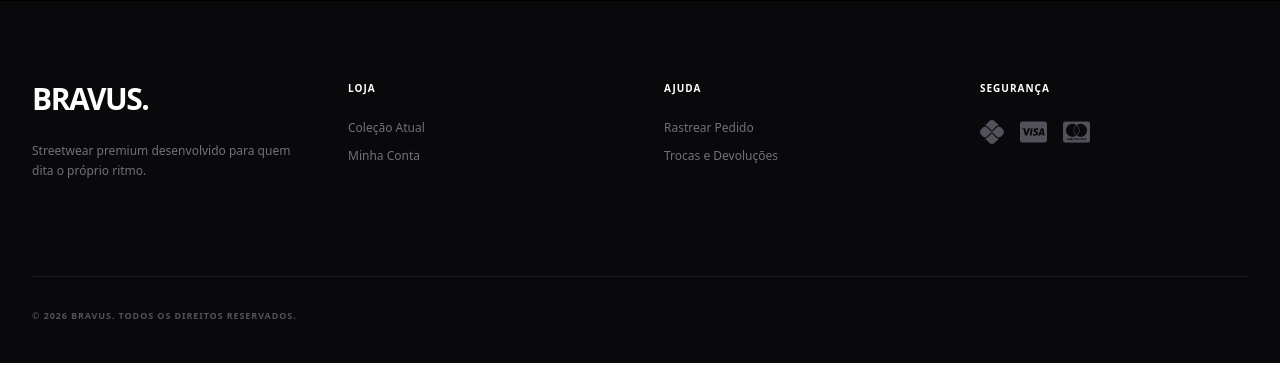
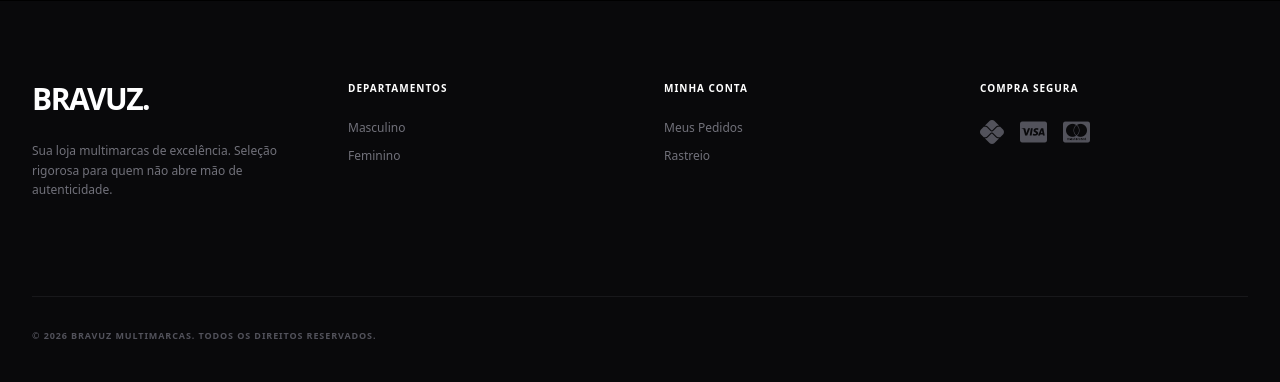
Before and after one commit to DevLeonan/bravuz, a Django app: page / in a window 1280 px wide. Shown: the part 2569-2951 px from the top of the page. Run offline with Django 5.2, Linux system fonts and the light colour scheme; data that the repository does not hold is empty; some libraries are stand-ins or nearby versions.

Commit message:
Adicionando motor de promocoes e atualizando index

```diff
--- a/loja/templates/loja/index.html
+++ b/loja/templates/loja/index.html
@@ -3,7 +3,7 @@
 <head>
     <meta charset="UTF-8">
     <meta name="viewport" content="width=device-width, initial-scale=1.0">
-    <title>Bravus | O Seu Estilo</title>
+    <title>Bravuz | Multimarcas Premium</title>
     <script src="https://cdn.tailwindcss.com"></script>
     <link rel="stylesheet" href="https://cdnjs.cloudflare.com/ajax/libs/font-awesome/6.4.0/css/all.min.css">
     <style>
@@ -20,10 +20,10 @@
         <div class="animate-scroll">
             <span class="mx-4">🔥 FRETE FIXO PARA TODO O BRASIL</span><span class="mx-4">|</span>
             <span class="mx-4">⚡ GANHE 5% DE CASHBACK EM TODAS AS COMPRAS</span><span class="mx-4">|</span>
-            <span class="mx-4">🔥 INDIQUE UM AMIGO E GANHE R$ 10</span><span class="mx-4">|</span>
+            <span class="mx-4">🔥 AS MELHORES MARCAS EM UM SÓ LUGAR</span><span class="mx-4">|</span>
             <span class="mx-4">🔥 FRETE FIXO PARA TODO O BRASIL</span><span class="mx-4">|</span>
             <span class="mx-4">⚡ GANHE 5% DE CASHBACK EM TODAS AS COMPRAS</span><span class="mx-4">|</span>
-            <span class="mx-4">🔥 INDIQUE UM AMIGO E GANHE R$ 10</span>
+            <span class="mx-4">🔥 AS MELHORES MARCAS EM UM SÓ LUGAR</span>
         </div>
     </div>
 
@@ -31,7 +31,7 @@
         <div class="max-w-[1400px] mx-auto px-4 sm:px-6 lg:px-8">
             <div class="flex justify-between items-center h-20">
                 <a href="/" class="flex-shrink-0 flex items-center cursor-pointer hover:opacity-80 transition-opacity duration-300">
-                    <span class="font-black text-4xl tracking-tighter uppercase">Bravus.</span>
+                    <span class="font-black text-4xl tracking-tighter uppercase">Bravuz.</span>
                 </a>
 
                 <div class="flex items-center space-x-8">
@@ -55,18 +55,18 @@
     </header>
 
     <section class="relative h-[90vh] flex items-center justify-center overflow-hidden bg-black">
-        <img src="https://images.unsplash.com/photo-1552374196-1ab2a1c593e8?q=80&w=2000&auto=format&fit=crop" class="absolute inset-0 w-full h-full object-cover opacity-60 object-top scale-105 animate-[pulse_20s_ease-in-out_infinite]" alt="Bravus Nova Coleção">
+        <img src="https://images.unsplash.com/photo-1552374196-1ab2a1c593e8?q=80&w=2000&auto=format&fit=crop" class="absolute inset-0 w-full h-full object-cover opacity-60 object-top scale-105 animate-[pulse_20s_ease-in-out_infinite]" alt="Bravuz Vitrine Multimarcas">
         <div class="absolute inset-0 bg-gradient-to-t from-zinc-950 via-black/40 to-black/20"></div>
 
         <div class="relative z-10 text-center px-4 w-full flex flex-col items-center mt-20">
-            <span class="text-yellow-400 font-bold tracking-[0.3em] uppercase text-xs mb-6 inline-block border border-yellow-400/30 px-4 py-1">Drop 01 • Inverno 2026</span>
+            <span class="text-yellow-400 font-bold tracking-[0.3em] uppercase text-xs mb-6 inline-block border border-yellow-400/30 px-4 py-1">Curadoria Premium</span>
 
             <h1 class="text-6xl md:text-8xl lg:text-[9rem] font-black text-white mb-6 uppercase tracking-tighter leading-[0.85]">
-                Dite as <br><span class="text-transparent bg-clip-text bg-gradient-to-r from-zinc-100 to-zinc-500">Regras.</span>
+                As Maiores <br><span class="text-transparent bg-clip-text bg-gradient-to-r from-zinc-100 to-zinc-500">Marcas.</span>
             </h1>
 
             <p class="text-zinc-300 max-w-xl mx-auto font-light mb-12 md:text-lg tracking-wide">
-                Streetwear de alta performance construído para quem não pede licença. Descubra a nova coleção.
+                A sua plataforma multimarcas definitiva. Encontre os drops mais cobiçados do streetwear e da moda casual em um único lugar.
             </p>
 
             <div class="flex flex-col sm:flex-row gap-4 justify-center w-full max-w-md">
@@ -89,7 +89,6 @@
 
     <!-- SEÇÃO OFERTA DO DIA (AUTOMÁTICA) -->
     <section id="oferta-diaria" class="bg-yellow-400 border-y-[6px] border-black py-10 relative overflow-hidden">
-        <!-- Elemento de fundo para dar estilo -->
         <div class="absolute -right-20 -top-20 opacity-10 transform rotate-12">
             <i class="fa-solid fa-bolt text-[300px] text-black"></i>
         </div>
@@ -129,7 +128,7 @@
 
             <div class="w-full md:w-auto flex-shrink-0">
                 <button onclick="document.getElementById('produtos').scrollIntoView({ behavior: 'smooth' })" class="w-full md:w-auto bg-black text-white px-10 py-6 font-black uppercase tracking-widest text-sm hover:bg-white hover:text-black transition-all duration-300 shadow-[8px_8px_0px_0px_rgba(0,0,0,1)] hover:shadow-none hover:translate-x-2 hover:translate-y-2">
-                    Aproveitar Promoção
+                    Ver Catálogo
                 </button>
             </div>
         </div>
@@ -139,8 +138,8 @@
 
         <div class="mb-8 flex flex-col md:flex-row justify-between items-end gap-6 border-b border-zinc-200 pb-6">
             <div>
-                <h2 class="text-4xl md:text-5xl font-black uppercase tracking-tighter text-zinc-900 leading-none">Catálogo</h2>
-                <p class="text-zinc-500 mt-2 font-medium uppercase tracking-widest text-xs">Deslize para explorar as categorias</p>
+                <h2 class="text-4xl md:text-5xl font-black uppercase tracking-tighter text-zinc-900 leading-none">Vitrine</h2>
+                <p class="text-zinc-500 mt-2 font-medium uppercase tracking-widest text-xs">As melhores marcas selecionadas para você</p>
             </div>
 
             <div class="flex gap-2" id="botoes-filtro-genero">
@@ -163,26 +162,27 @@
     <section class="bg-black text-white py-32 relative overflow-hidden">
         <div class="max-w-7xl mx-auto px-4 sm:px-6 lg:px-8 relative z-10 flex flex-col md:flex-row items-center gap-16">
             <div class="w-full md:w-1/2">
-                <span class="text-yellow-400 font-bold tracking-[0.2em] uppercase text-xs mb-4 block">A Cultura Bravus</span>
-                <h2 class="text-5xl md:text-7xl font-black uppercase tracking-tighter mb-8 leading-[0.9]">O Poder da <br><span class="text-transparent bg-clip-text bg-gradient-to-r from-zinc-500 to-zinc-100">Comunidade.</span></h2>
+                <span class="text-yellow-400 font-bold tracking-[0.2em] uppercase text-xs mb-4 block">A Experiência Bravuz</span>
+                <h2 class="text-5xl md:text-7xl font-black uppercase tracking-tighter mb-8 leading-[0.9]">O Seu Estilo <br><span class="text-transparent bg-clip-text bg-gradient-to-r from-zinc-500 to-zinc-100">Sem Limites.</span></h2>
                 <p class="text-zinc-400 text-lg mb-10 font-light leading-relaxed max-w-md">
-                    Não somos apenas uma marca. Somos um ecossistema. Com o nosso programa de fidelidade, você constrói o seu império enquanto veste o nosso.
+                    Nós rodamos o mercado para trazer a curadoria perfeita até você. Na Bravuz, você encontra as maiores grifes nacionais e internacionais com garantia de originalidade e benefícios exclusivos.
                 </p>
                 <div class="flex gap-10 border-t border-zinc-800 pt-8">
                     <div class="flex flex-col">
-                        <span class="text-4xl font-black text-white mb-1">5%</span>
-                        <span class="text-[10px] text-zinc-500 uppercase tracking-widest font-bold">Cashback Fixo</span>
+                        <span class="text-4xl font-black text-white mb-1">100%</span>
+                        <span class="text-[10px] text-zinc-500 uppercase tracking-widest font-bold">Originais</span>
                     </div>
                     <div class="w-px bg-zinc-800"></div>
                     <div class="flex flex-col">
-                        <span class="text-4xl font-black text-white mb-1">R$ 10</span>
-                        <span class="text-[10px] text-zinc-500 uppercase tracking-widest font-bold">Por Indicação</span>
+                        <span class="text-4xl font-black text-white mb-1">5%</span>
+                        <span class="text-[10px] text-zinc-500 uppercase tracking-widest font-bold">Cashback Fixo</span>
                     </div>
                 </div>
             </div>
             <div class="w-full md:w-1/2 relative group">
                 <div class="absolute inset-0 bg-yellow-400 transform translate-x-6 translate-y-6 transition-transform duration-500 group-hover:translate-x-3 group-hover:translate-y-3"></div>
-                <img src="https://images.unsplash.com/photo-1523398002811-999aa8e8f821?q=80&w=1000&auto=format&fit=crop" alt="Bravus Quality" class="relative z-10 w-full h-[600px] object-cover grayscale hover:grayscale-0 transition-all duration-700 shadow-2xl">
+                <!-- Imagem Corrigida com Pexels (Alta estabilidade) -->
+                <img src="https://images.pexels.com/photos/1183266/pexels-photo-1183266.jpeg?auto=compress&cs=tinysrgb&w=1000" alt="Bravuz Quality" class="relative z-10 w-full h-[600px] object-cover grayscale hover:grayscale-0 transition-all duration-700 shadow-2xl">
             </div>
         </div>
     </section>
@@ -191,25 +191,25 @@
         <div class="max-w-[1400px] mx-auto px-4 sm:px-6 lg:px-8">
             <div class="grid grid-cols-1 md:grid-cols-4 gap-12 mb-16">
                 <div class="col-span-1 md:col-span-1">
-                    <span class="font-black text-3xl tracking-tighter uppercase text-white block mb-6">Bravus.</span>
-                    <p class="text-xs text-zinc-500 mb-8 font-medium leading-relaxed max-w-xs">Streetwear premium desenvolvido para quem dita o próprio ritmo.</p>
+                    <span class="font-black text-3xl tracking-tighter uppercase text-white block mb-6">Bravuz.</span>
+                    <p class="text-xs text-zinc-500 mb-8 font-medium leading-relaxed max-w-xs">Sua loja multimarcas de excelência. Seleção rigorosa para quem não abre mão de autenticidade.</p>
                 </div>
                 <div>
-                    <h4 class="text-white font-bold uppercase tracking-widest text-[10px] mb-6">Loja</h4>
+                    <h4 class="text-white font-bold uppercase tracking-widest text-[10px] mb-6">Departamentos</h4>
                     <ul class="space-y-3 text-xs font-medium text-zinc-500">
-                        <li><a href="#produtos" class="hover:text-white transition-colors">Coleção Atual</a></li>
-                        <li><a href="/clientes/perfil/" class="hover:text-white transition-colors">Minha Conta</a></li>
+                        <li><a href="#produtos" class="hover:text-white transition-colors">Masculino</a></li>
+                        <li><a href="#produtos" class="hover:text-white transition-colors">Feminino</a></li>
                     </ul>
                 </div>
                 <div>
-                    <h4 class="text-white font-bold uppercase tracking-widest text-[10px] mb-6">Ajuda</h4>
+                    <h4 class="text-white font-bold uppercase tracking-widest text-[10px] mb-6">Minha Conta</h4>
                     <ul class="space-y-3 text-xs font-medium text-zinc-500">
-                        <li><a href="#" class="hover:text-white transition-colors">Rastrear Pedido</a></li>
-                        <li><a href="#" class="hover:text-white transition-colors">Trocas e Devoluções</a></li>
+                        <li><a href="/clientes/perfil/" class="hover:text-white transition-colors">Meus Pedidos</a></li>
+                        <li><a href="/clientes/perfil/" class="hover:text-white transition-colors">Rastreio</a></li>
                     </ul>
                 </div>
                 <div>
-                    <h4 class="text-white font-bold uppercase tracking-widest text-[10px] mb-6">Segurança</h4>
+                    <h4 class="text-white font-bold uppercase tracking-widest text-[10px] mb-6">Compra Segura</h4>
                     <div class="flex gap-4 text-2xl text-zinc-600">
                         <i class="fa-brands fa-pix hover:text-teal-400 transition-colors"></i>
                         <i class="fa-brands fa-cc-visa hover:text-white transition-colors"></i>
@@ -218,7 +218,7 @@
                 </div>
             </div>
             <div class="pt-8 border-t border-zinc-900 flex flex-col md:flex-row justify-between items-center gap-4">
-                <p class="text-[9px] font-bold uppercase tracking-widest text-zinc-600">&copy; 2026 Bravus. Todos os direitos reservados.</p>
+                <p class="text-[9px] font-bold uppercase tracking-widest text-zinc-600">&copy; 2026 Bravuz Multimarcas. Todos os direitos reservados.</p>
             </div>
         </div>
     </footer>
@@ -235,13 +235,13 @@
     </div>
 
     <script>
-        // LISTA DE PROMOÇÕES
+        // LISTA DE PROMOÇÕES (Adaptada para Multimarcas)
         const listaPromocoes = [
-            { titulo: "Compre 2, Leve 3", desc: "Adicione 3 peças à sacola e a de menor valor sai de graça." },
-            { titulo: "Frete Grátis Sul/Sudeste", desc: "Válido apenas hoje para todos os pedidos acima de R$ 149." },
-            { titulo: "15% OFF no PIX", desc: "Desconto agressivo ativado diretamente no checkout." },
-            { titulo: "Pague 1, Leve 2 (Camisetas)", desc: "Promoção válida para todo o departamento masculino." },
-            { titulo: "Cashback em Dobro", desc: "Compre hoje e ganhe 10% de dinheiro de volta na sua conta." }
+            { titulo: "Compre 2, Leve 3", desc: "Adicione 3 peças de qualquer marca à sacola e a de menor valor sai de graça." },
+            { titulo: "Frete Grátis Sul/Sudeste", desc: "Válido apenas hoje para todos os pedidos acima de R$ 199." },
+            { titulo: "15% OFF em todo site no PIX", desc: "Desconto agressivo ativado diretamente no checkout em todas as grifes." },
+            { titulo: "Pague 1, Leve 2 (Básicas)", desc: "Promoção válida para camisetas básicas de marcas selecionadas." },
+            { titulo: "Cashback em Dobro", desc: "Compre hoje qualquer lançamento e ganhe 10% de dinheiro de volta." }
         ];
 
         let produtosBravusCache = [];
@@ -256,7 +256,7 @@
 
         async function carregarDadosIniciais() {
             const container = document.getElementById('container-categorias');
-            container.innerHTML = '<div class="text-center py-32"><i class="fa-solid fa-spinner fa-spin text-3xl text-zinc-300"></i><p class="mt-6 text-[10px] font-bold uppercase tracking-widest text-zinc-400">Preparando acervo...</p></div>';
+            container.innerHTML = '<div class="text-center py-32"><i class="fa-solid fa-spinner fa-spin text-3xl text-zinc-300"></i><p class="mt-6 text-[10px] font-bold uppercase tracking-widest text-zinc-400">Sincronizando estoques...</p></div>';
 
             try {
                 const response = await fetch('/api/loja/produtos/');
@@ -268,12 +268,10 @@
             }
         }
 
-        // 1. Controle do Filtro de Gênero
         function filtrarDepartamento(genero) {
             filtroAtualGenero = genero;
-            filtroAtualCategoria = 'Todas'; // Ao trocar de gênero, reseta a categoria selecionada
+            filtroAtualCategoria = 'Todas';
 
-            // Atualiza botões visuais
             document.querySelectorAll('.filtro-btn').forEach(btn => {
                 btn.classList.remove('bg-black', 'text-white');
                 btn.classList.add('bg-zinc-200', 'text-zinc-500');
@@ -292,25 +290,21 @@
             }
         }
 
-        // 2. Controle do Filtro de Categoria Específica
         function filtrarCategoria(categoria) {
             filtroAtualCategoria = categoria;
-            renderizarFiltrosDeCategoria(); // Atualiza a pílula ativa
+            renderizarFiltrosDeCategoria();
             renderizarVitrine();
         }
 
-        // 3. Monta as Pílulas Dinâmicas (As categorias reais que existem)
         function renderizarFiltrosDeCategoria() {
             const containerFiltros = document.getElementById('filtros-categorias');
             containerFiltros.innerHTML = '';
 
-            // Verifica as roupas do gênero atual
             let produtosDoGenero = produtosBravusCache;
             if (filtroAtualGenero !== 'Todos') {
                 produtosDoGenero = produtosBravusCache.filter(p => p.genero === filtroAtualGenero || p.genero === 'U');
             }
 
-            // Mágica para pegar os nomes únicos das categorias disponíveis
             const categoriasSet = new Set(produtosDoGenero.map(p => p.categoria_nome || 'Exclusivos'));
             const categoriasArray = ['Todas', ...Array.from(categoriasSet).sort()];
 
@@ -333,18 +327,15 @@
             }
         }
 
-        // 4. Monta a Vitrine Final baseada nos Dois Filtros combinados
         function renderizarVitrine() {
             const container = document.getElementById('container-categorias');
             container.innerHTML = '';
 
-            // Filtra primeiro o gênero
             let produtosFiltrados = produtosBravusCache;
             if (filtroAtualGenero !== 'Todos') {
                 produtosFiltrados = produtosFiltrados.filter(p => p.genero === filtroAtualGenero || p.genero === 'U');
             }
 
-            // Depois filtra a categoria (Boné, Casaco, etc)
             if (filtroAtualCategoria !== 'Todas') {
                 produtosFiltrados = produtosFiltrados.filter(p => (p.categoria_nome || 'Exclusivos') === filtroAtualCategoria);
             }
@@ -354,7 +345,6 @@
                 return;
             }
 
-            // Agrupa em fileiras pelo nome da categoria
             const produtosPorCategoria = {};
             produtosFiltrados.forEach(produto => {
                 const categoria = produto.categoria_nome || 'Exclusivos';
@@ -476,17 +466,14 @@
         }
 
         function iniciarMotorDeOfertas() {
-            // Descobre que dia do ano é hoje para rodar a lista
             const hoje = new Date();
             const diaDoAno = Math.floor((hoje - new Date(hoje.getFullYear(), 0, 0)) / 1000 / 60 / 60 / 24);
 
-            // Escolhe a promoção baseada no dia (se a lista acabar, ele recomeça do zero)
             const ofertaDeHoje = listaPromocoes[diaDoAno % listaPromocoes.length];
 
             document.getElementById('promo-titulo').innerText = ofertaDeHoje.titulo;
             document.getElementById('promo-desc').innerText = ofertaDeHoje.desc;
 
-            // Inicia o cronômetro até a meia-noite
             setInterval(() => {
                 const agora = new Date();
                 const meiaNoite = new Date(agora.getFullYear(), agora.getMonth(), agora.getDate() + 1);
```
